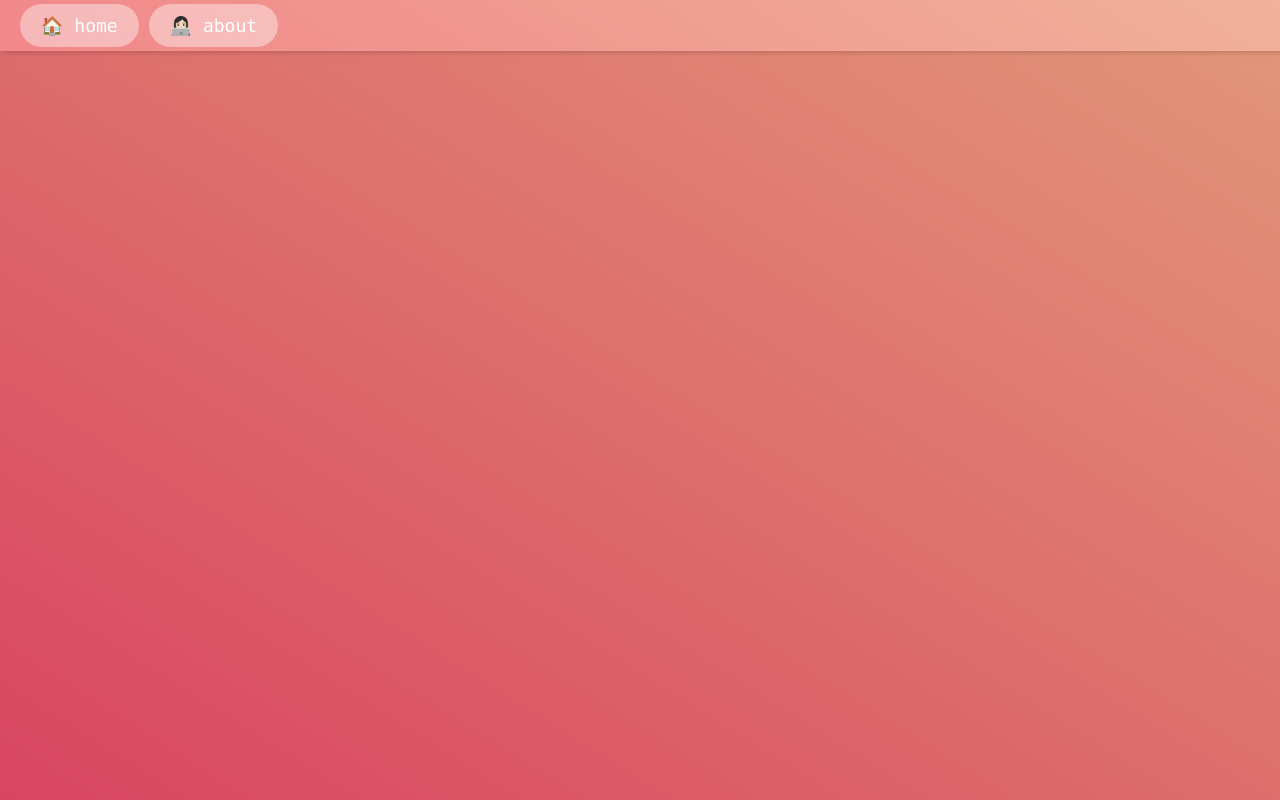
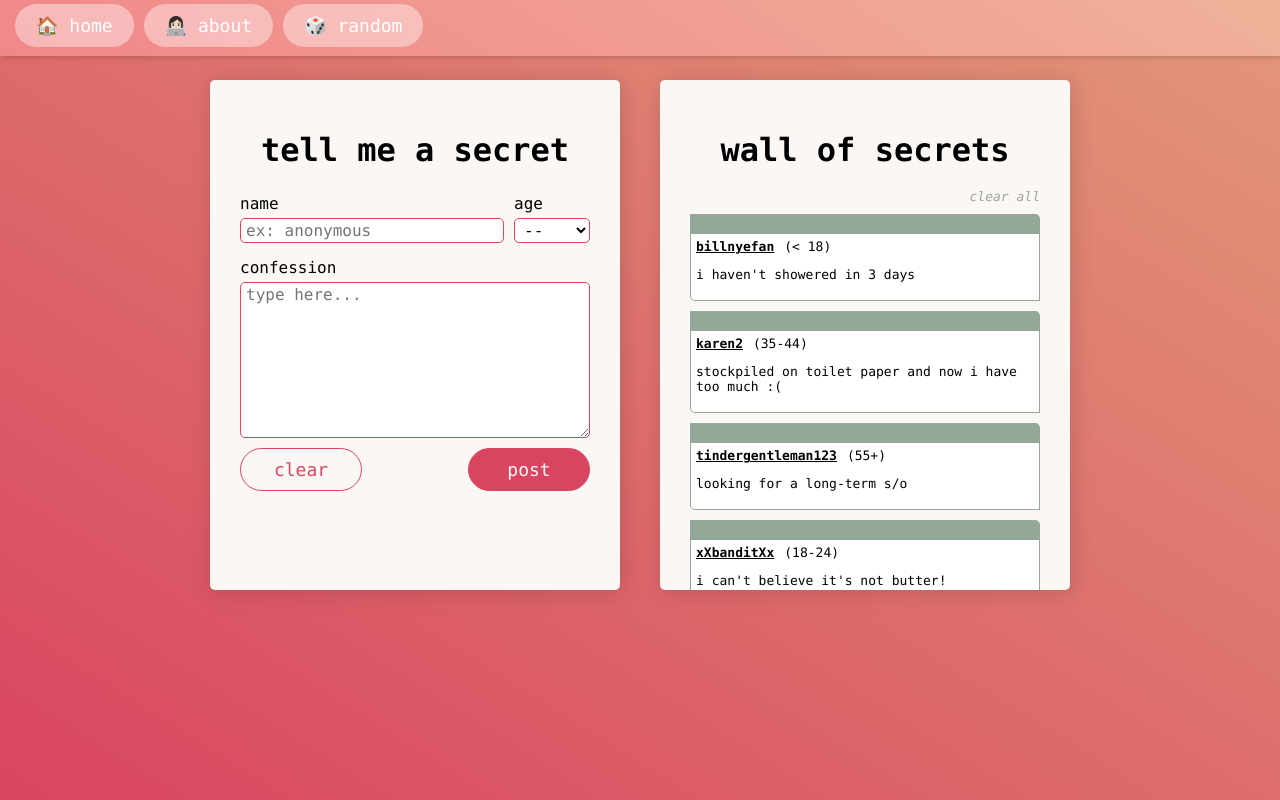
Before and after one commit to tsangela/uni-confessions, a React (Create React App) app: page / in a window 1280 px wide. Built offline with nearby package versions, Linux system fonts and the light colour scheme.

Commit message:
random button and routing and some functional components holy moly

```diff
--- a/src/App.css
+++ b/src/App.css
@@ -33,10 +33,14 @@ button {
   font-family: "Lucida Console", Monaco, monospace;
 }
 
+li {
+  margin: 10px 0;
+}
+
 .nav {
   z-index: 1;
   width: 100%;
-  padding: 15px 0;
+  padding: 15px 0 20px 0;
   display: flex;
   flex-direction: row;
   justify-content: center;
@@ -53,8 +57,8 @@ button {
   transition: 0.2s ease;
 }
 
-.nav a:not(last-child) {
-  margin: 0 5px;
+.nav a {
+  margin-right: 10px;
 }
 
 .nav-button {
@@ -82,6 +86,10 @@ button {
 
 .nav-hover:hover {
   color: #94a89a;
+}
+
+.random-button {
+  cursor: pointer;
 }
 
 [class^="center-wrapper"] {
@@ -188,6 +196,15 @@ button {
 dialog
 */
 
+@keyframes fadeToBlack {
+  from {
+    background: transparent;
+  }
+  to {
+    background: rgba(0, 0, 0, 0.4);
+  }
+}
+
 .dialog-overlay {
   position: fixed;
   top: 0;
@@ -196,6 +213,8 @@ dialog
 
   background: rgba(0, 0, 0, 0.4);
   z-index: -1;
+
+  animation: 0.3s fadeToBlack ease;
 }
 
 .dialog-container {
--- a/src/components/about/biography/index.js
+++ b/src/components/about/biography/index.js
@@ -24,6 +24,11 @@ class Biography extends React.Component {
             <ConnectButton name='github' url='https://github.com/tsangela/' emojiInput='💻' />
           </div>
         </Message>
+        <Message id='stay-home' largeText>
+          <p>
+            stay home and wash your hands! <Emoji input='🚰' />
+          </p>
+        </Message>
       </div>
     );
   }
--- a/src/components/about/description/index.js
+++ b/src/components/about/description/index.js
@@ -27,17 +27,21 @@ class Description extends React.Component {
               see it posted on the <span className='highlight'>wall of secrets</span>
             </li>
             <li>
-              immediately <span className='highlight'>regret</span>... what have you done?!
+              <span className='highlight'>click</span> the confession to see more details
             </li>
             <li>
-              <span className='highlight'>click</span> the confession you want to delete
+              click outside the dialog and feel proud that you've just posted your <span className='highlight'>deepest, darkest secret</span> for the whole world to see...
+            </li>
+            <li>
+              what have you just done?!
+            </li>
+            <li>
+              <span className='highlight'>hover</span> over confession your confession to find the delete button
+            </li>
+            <li>
+              do it all over again
             </li>
           </ol>
-        </Message>
-        <Message id='stay-home' largeText>
-          <p>
-            stay home and wash your hands! <Emoji input='🚰' />
-          </p>
         </Message>
     </div>
     );
--- a/src/components/common/confession.js
+++ b/src/components/common/confession.js
@@ -34,7 +34,7 @@ class Confession extends React.Component {
     const { deleting } = this.state;
     const { id, date, name, age, text } = this.props;
     return (
-      <div className={`delete-container${deleting ? ' deleting' : ''}`} onClick={event => this.handleSelect(event, id)}>
+      <div className={`delete-container${deleting ? ' deleting' : ''}`} onClick={event => this.handleSelect(event, id)} title={date}>
         <Message id={id}>
           <span ref={ref => this.deleteButton = ref} id={`${id}_delete`} className='delete' onClick={() => this.handleDelete(id)}>-</span>
           <span className='message-name'>{name}</span>
--- a/src/components/navigation/bar/index.js
+++ b/src/components/navigation/bar/index.js
@@ -1,6 +1,8 @@
 import React from 'react';
 import NavButton from '../button/index';
 import { paths } from '../../../resources/paths';
+import RandomButton from '../button/random';
+import { Route } from 'react-router';
 
 class NavBar extends React.Component {
   render() {
@@ -8,6 +10,7 @@ class NavBar extends React.Component {
       <div id='nav-bar' className='nav'>
         <NavButton path={paths.HOME} />
         <NavButton path={paths.ABOUT} />
+        <Route path={paths.HOME} render={(props) => <RandomButton {...props} path={paths.RANDOM} />} />
       </div>
     );
   }
--- /dev/null
+++ b/src/components/navigation/button/random.js
@@ -0,0 +1,42 @@
+import React from 'react';
+import { connect } from 'react-redux';
+import { withRouter } from 'react-router';
+import { useHistory } from 'react-router-dom';
+import { selectMessage } from '../../../redux/actions/messages';
+import { getName, paths } from '../../../resources/paths';
+
+function RandomButton(props) {
+  const history = useHistory();
+  const { path, messages, selectMessage } = props;
+  const name = getName(path);
+
+  const handleClick = () => {
+    // pick a random message
+    const index = Math.floor(Math.random() * Math.floor(messages.length));
+
+    // invalid message
+    if (!(messages && Array.isArray(messages) && messages[index])) {
+      return;
+    }
+
+    // redirect to message board
+    history.push(paths.HOME);
+
+    // select message
+    selectMessage(messages[index].id);
+  }
+
+  return (
+    <div role='button' aria-label='random button' onClick={handleClick}>
+      <span id={path} className='nav-button random-button' aria-label={path}>
+        {name}
+      </span>
+    </div>
+  );
+}
+
+const mapStateToProps = state => {
+  return { messages: state.messageReducer.messages };
+};
+
+export default withRouter(connect(mapStateToProps, { selectMessage })(RandomButton));
--- a/src/resources/paths.js
+++ b/src/resources/paths.js
@@ -1,7 +1,8 @@
 // navigation paths
 export const paths = {
-  HOME: '/home',
-  ABOUT: '/about'
+  HOME: '/',
+  ABOUT: '/about',
+  RANDOM: '',
 };
 
 // resolve nav button name
@@ -11,6 +12,8 @@ export const getName = path => {
       return '🏠 home';
     case paths.ABOUT:
       return '👩🏻‍💻 about';
+    case paths.RANDOM:
+      return '🎲 random';
     default:
       return '';
   }
```
